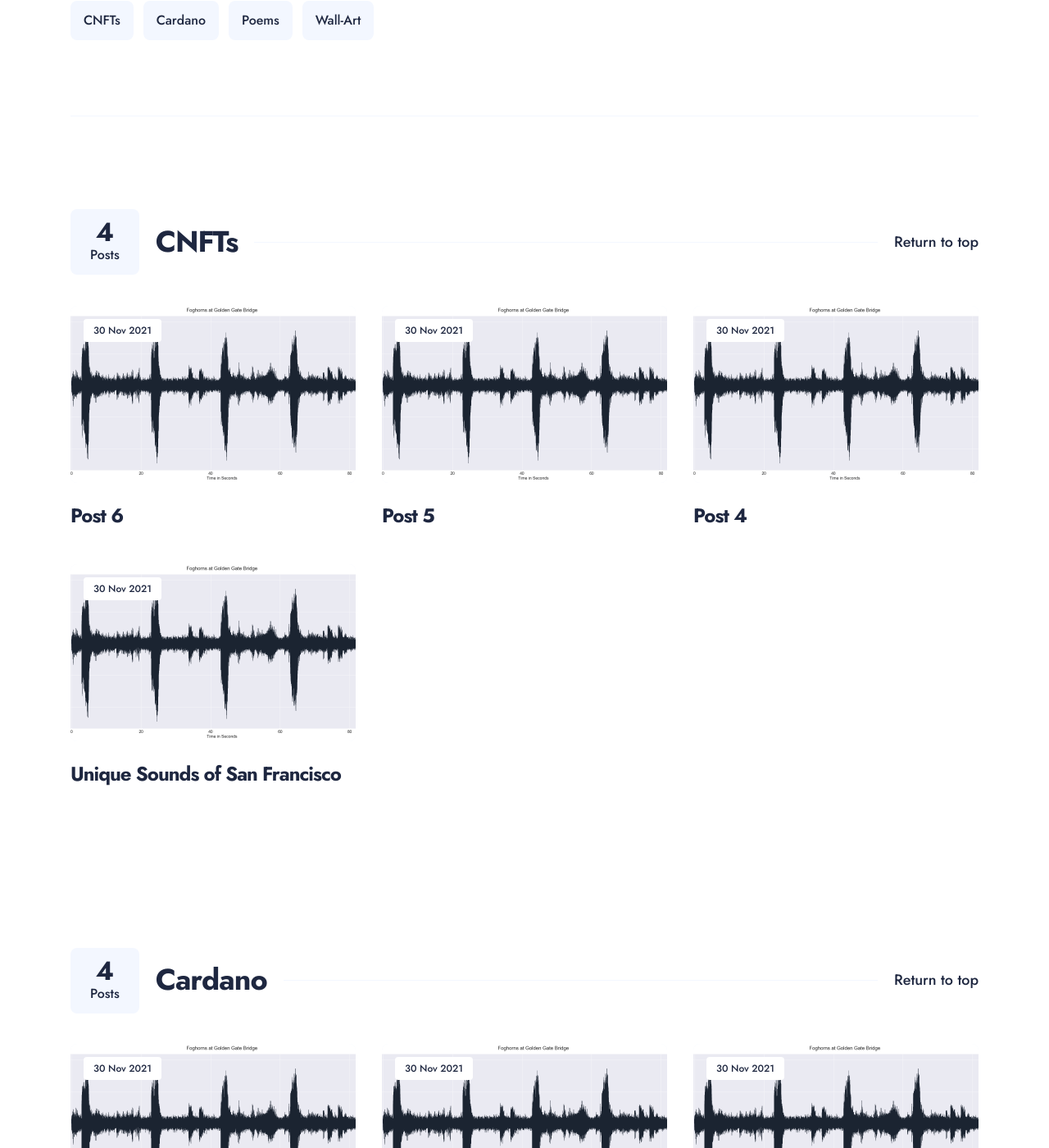
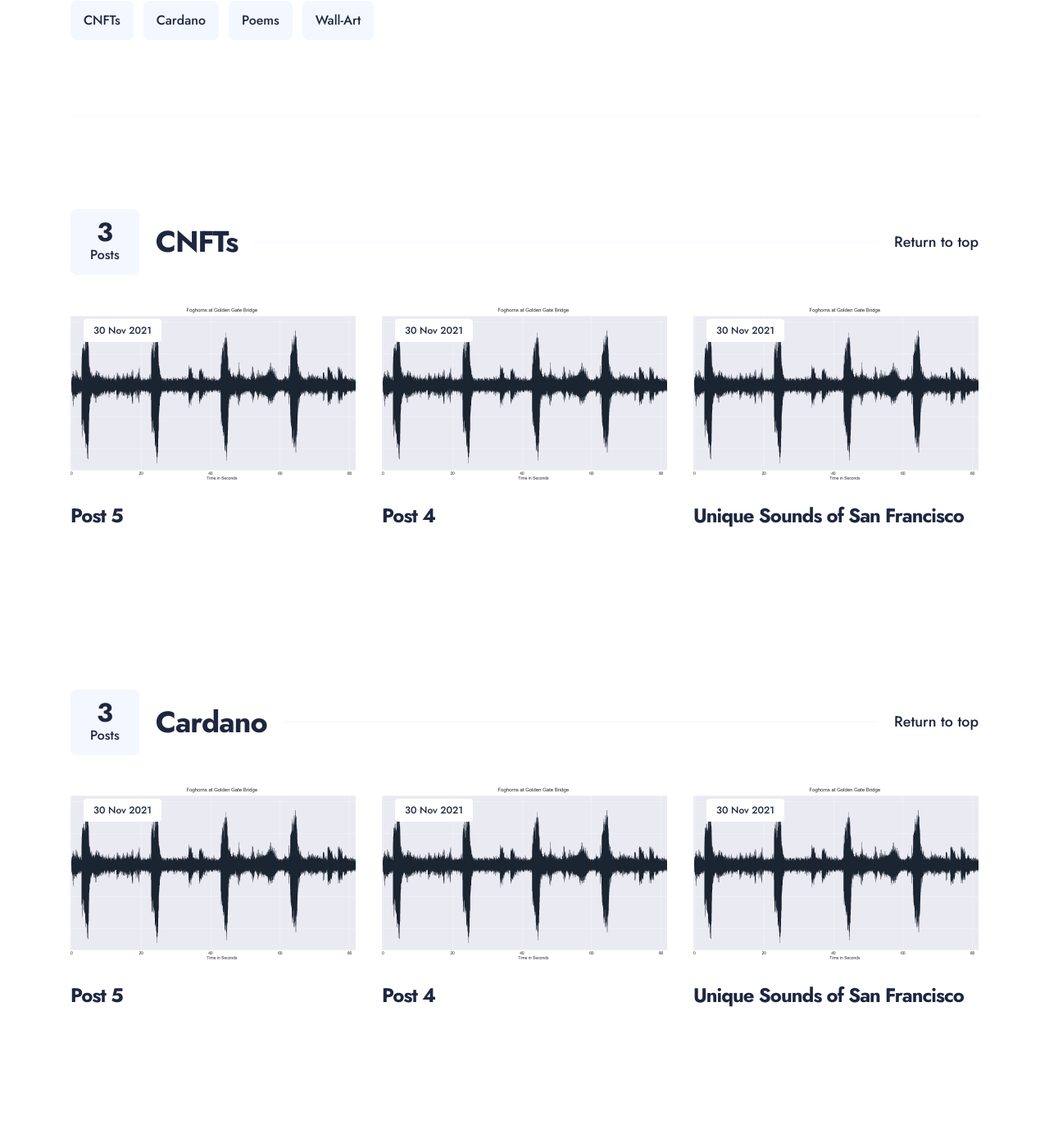
Before and after one commit to vizdotlife/vizdotlife.github.io, a Jekyll site: the page built from _pages/tags.html, in a window 1280 px wide and 1400 px high, scrolled down 291 px. Shown: the whole window at 82% size. Built offline with Jekyll 4.4.1, drawn with Linux system fonts in a browser that asks for light colours; nearby versions of some CDN libraries; a file with an impossible date is left out; some of the changed text lies outside the part shown.

Commit message:
Update 2022-01-01-hello-6.md

```diff
--- a/_posts/poems/2022-01-01-hello-6.md
+++ b/_posts/poems/2022-01-01-hello-6.md
@@ -1,7 +1,7 @@
 ---
 layout: post
 title: Post 6
-date:  2021-11-30 15:01:35 +0300
+date:
 description:
 
 image: '/images/posts/unique_sounds/fog-horns-chart-1.png'
```
